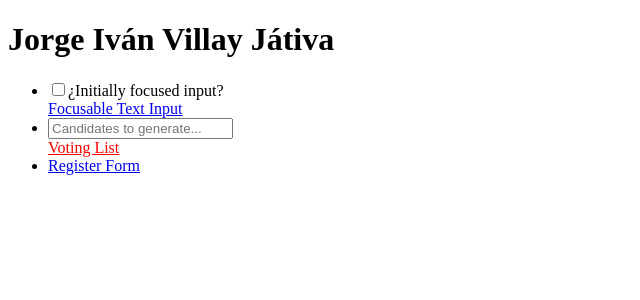
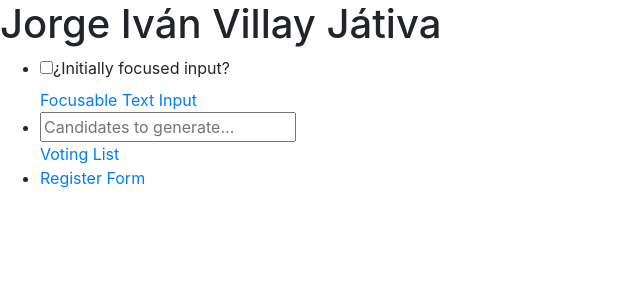
Before and after one commit to jorgevillay/react_components, a React (Create React App) app: page / in a window 1280 px wide. Shown: the top 300 px of the page, without its empty margins (0-640 px from the left). Built offline with nearby package versions, Linux system fonts and the light colour scheme.

Commit message:
Added CDN Bootstrap links and minor changes to general styles

```diff
--- a/public/index.html
+++ b/public/index.html
@@ -8,12 +8,23 @@
   <meta name="theme-color" content="#000000" />
   <meta name="description" content="Web site created using create-react-app" />
   <link rel="manifest" href="%PUBLIC_URL%/manifest.json" />
+  <link rel="stylesheet" href="https://stackpath.bootstrapcdn.com/bootstrap/4.4.1/css/bootstrap.min.css"
+    integrity="sha384-Vkoo8x4CGsO3+Hhxv8T/Q5PaXtkKtu6ug5TOeNV6gBiFeWPGFN9MuhOf23Q9Ifjh" crossorigin="anonymous">
   <title>React Components</title>
 </head>
 
 <body>
   <noscript>You need to enable JavaScript to run this app.</noscript>
   <div id="root"></div>
+  <script src="https://code.jquery.com/jquery-3.4.1.slim.min.js"
+    integrity="sha384-J6qa4849blE2+poT4WnyKhv5vZF5SrPo0iEjwBvKU7imGFAV0wwj1yYfoRSJoZ+n"
+    crossorigin="anonymous"></script>
+  <script src="https://cdn.jsdelivr.net/npm/popper.js@1.16.0/dist/umd/popper.min.js"
+    integrity="sha384-Q6E9RHvbIyZFJoft+2mJbHaEWldlvI9IOYy5n3zV9zzTtmI3UksdQRVvoxMfooAo"
+    crossorigin="anonymous"></script>
+  <script src="https://stackpath.bootstrapcdn.com/bootstrap/4.4.1/js/bootstrap.min.js"
+    integrity="sha384-wfSDF2E50Y2D1uUdj0O3uMBJnjuUD4Ih7YwaYd1iqfktj0Uod8GCExl3Og8ifwB6"
+    crossorigin="anonymous"></script>
 </body>
 
 </html>
--- a/src/components/styles/general.css
+++ b/src/components/styles/general.css
@@ -1,8 +1,7 @@
-.disabled-link {
-    pointer-events: none;
-    color: red;
-}
-
 .capitalized-text {
     text-transform: capitalize;
 }
+
+.no-bullet-list {
+    list-style: none;
+}
```
